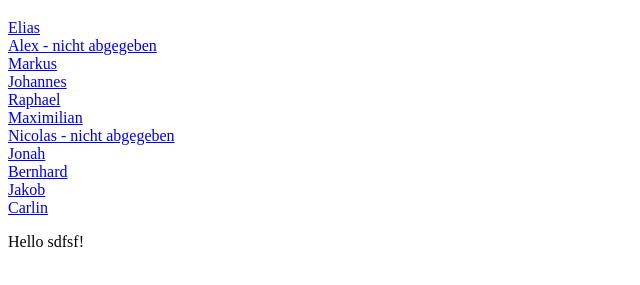
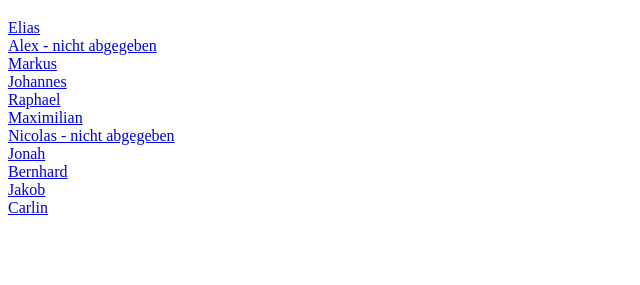
Before and after one commit to borroinfo/7a, a plain HTML site: page index.html in a window 1280 px wide. Shown: the part 61-346 px from the top of the page, without its empty margins (0-640 px from the left). Drawn offline with Linux system fonts and the light colour scheme.

Commit message:
Update index.html

```diff
--- a/index.html
+++ b/index.html
@@ -48,11 +48,6 @@
 
 
 
-
-
-  <!-- Absatz -->
-  <p>Hello sdfsf!</p>
-
 </body>
 
 </html>
```
